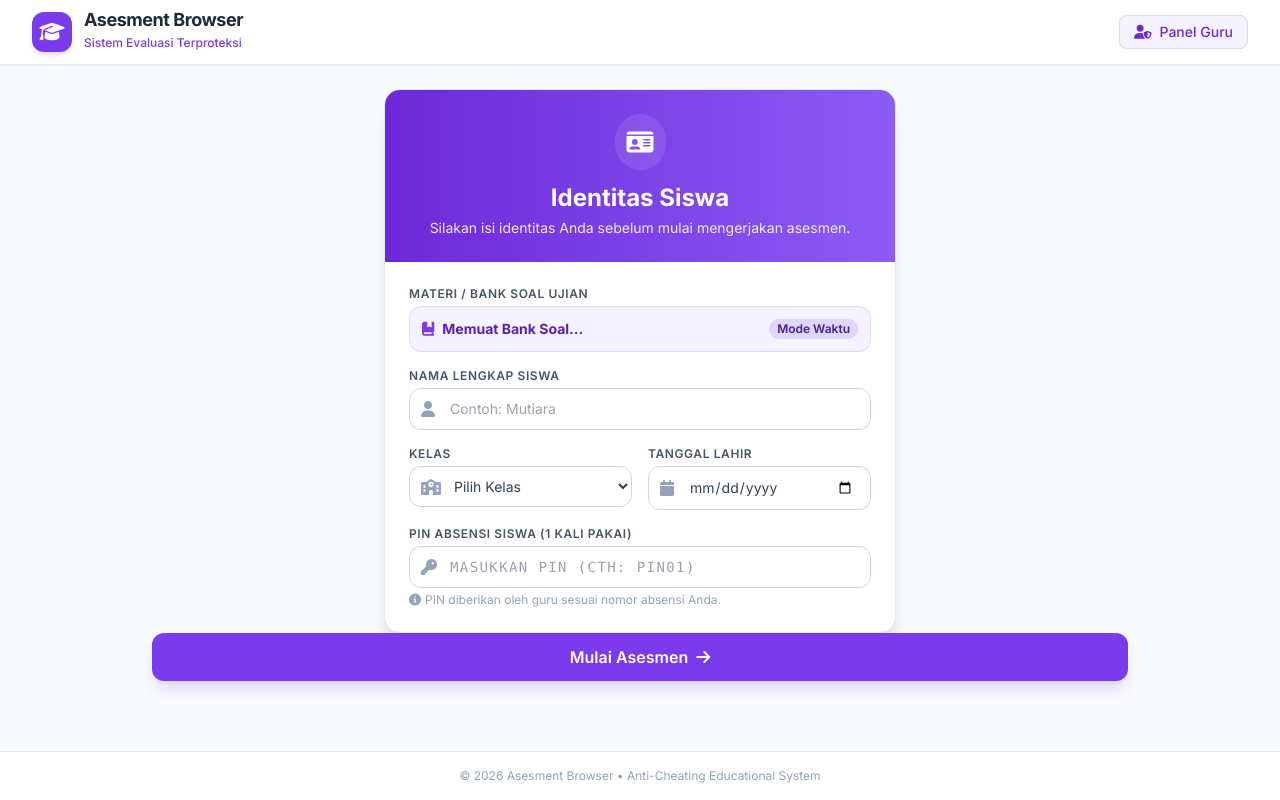
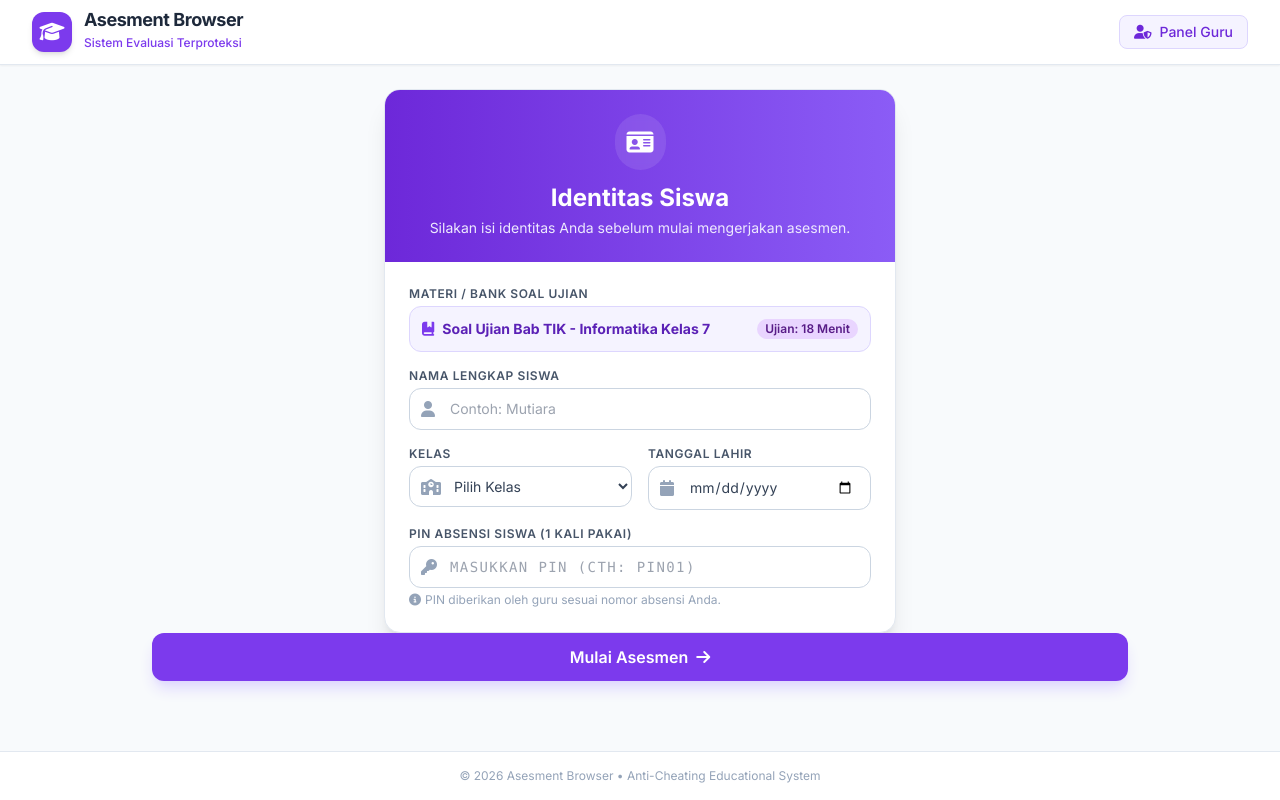
Before and after one commit to sriwijayanti1905-oss/Assesment-Browser, a plain HTML site: page index.html in a window 1280 px wide. Drawn offline with nearby package versions, Linux system fonts and the light colour scheme.

Commit message:
Update index.html

```diff
--- a/index.html
+++ b/index.html
@@ -832,7 +832,7 @@
             globalDuration: 18,
             gradingScheme: "scale100",
             reflectionUrl: "https://wondrous-manatee-7f1838.netlify.app/",
-questions:
+questions: [
   {
     "id": 1,
     "type": "PG",
```
